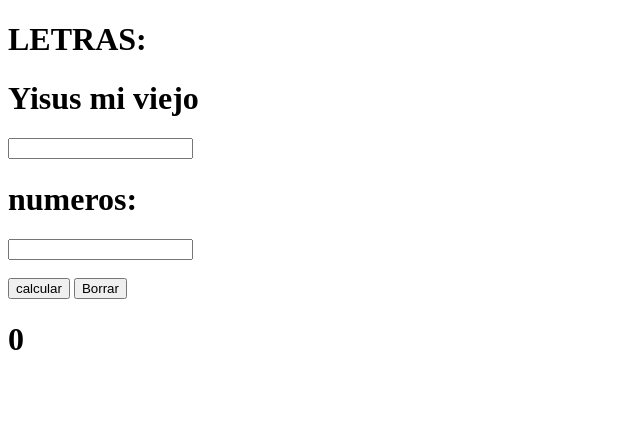
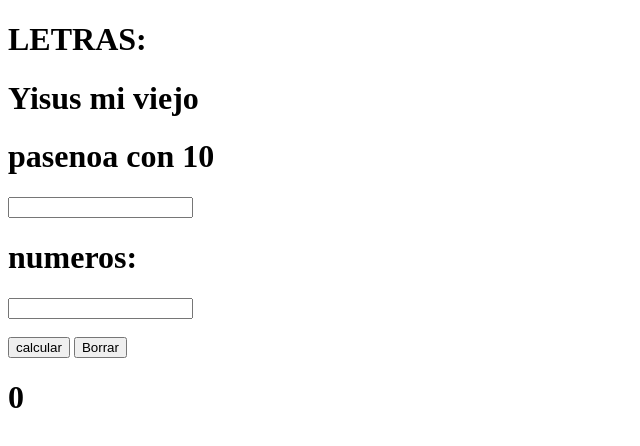
Before and after one commit to Axel0zz/Pull, a plain HTML site: page index.html in a window 1280 px wide. Shown: the whole page, without its empty margins (0-640 px from the left). Drawn offline with Linux system fonts and the light colour scheme.

Commit message:
Update index.html

```diff
--- a/index.html
+++ b/index.html
@@ -9,6 +9,7 @@
 
 <h1>LETRAS:</h1>
     <h1>Yisus mi viejo</h1>
+    <h1>pasenoa con 10</h1>
 
 <input type="number" id="n1"><br>
 <h1>numeros:</h1>
```
